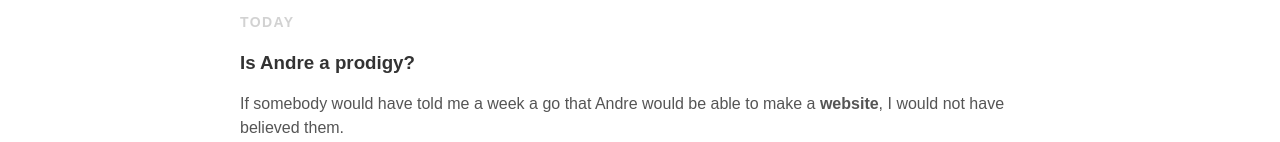
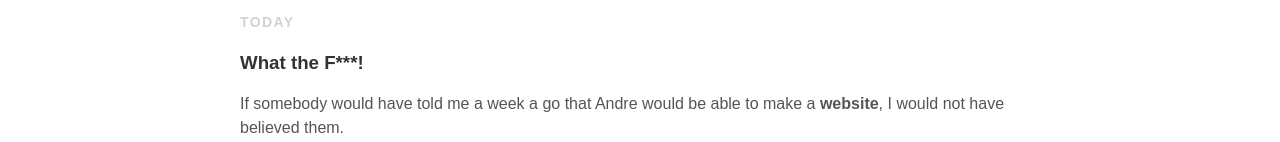
Before and after one commit to Tamizz/tamizz.github.io, a plain HTML site: page index.html in a window 1280 px wide. Shown: the part 232-374 px from the top of the page. Drawn offline with Linux system fonts and the light colour scheme.

Commit message:
What the F***!

```diff
--- a/index.html
+++ b/index.html
@@ -24,7 +24,7 @@
             <span>Tiny Rick</span>
           </div>
           <p class="post-date">Today</p>
-          <h3 class="post-title">Is Andre a prodigy?</h3>
+          <h3 class="post-title">What the F***!</h3>
           <div class="post-content">
             <p>If somebody would have told me a week a go that Andre would be able to make a <strong>website</strong>, I would not have believed them.</p>
             <p>Just a few days later, he came across <a href="https://getmimo.com">Mimo</a> and started to work on a <em>real</em> blog.</p>
```
